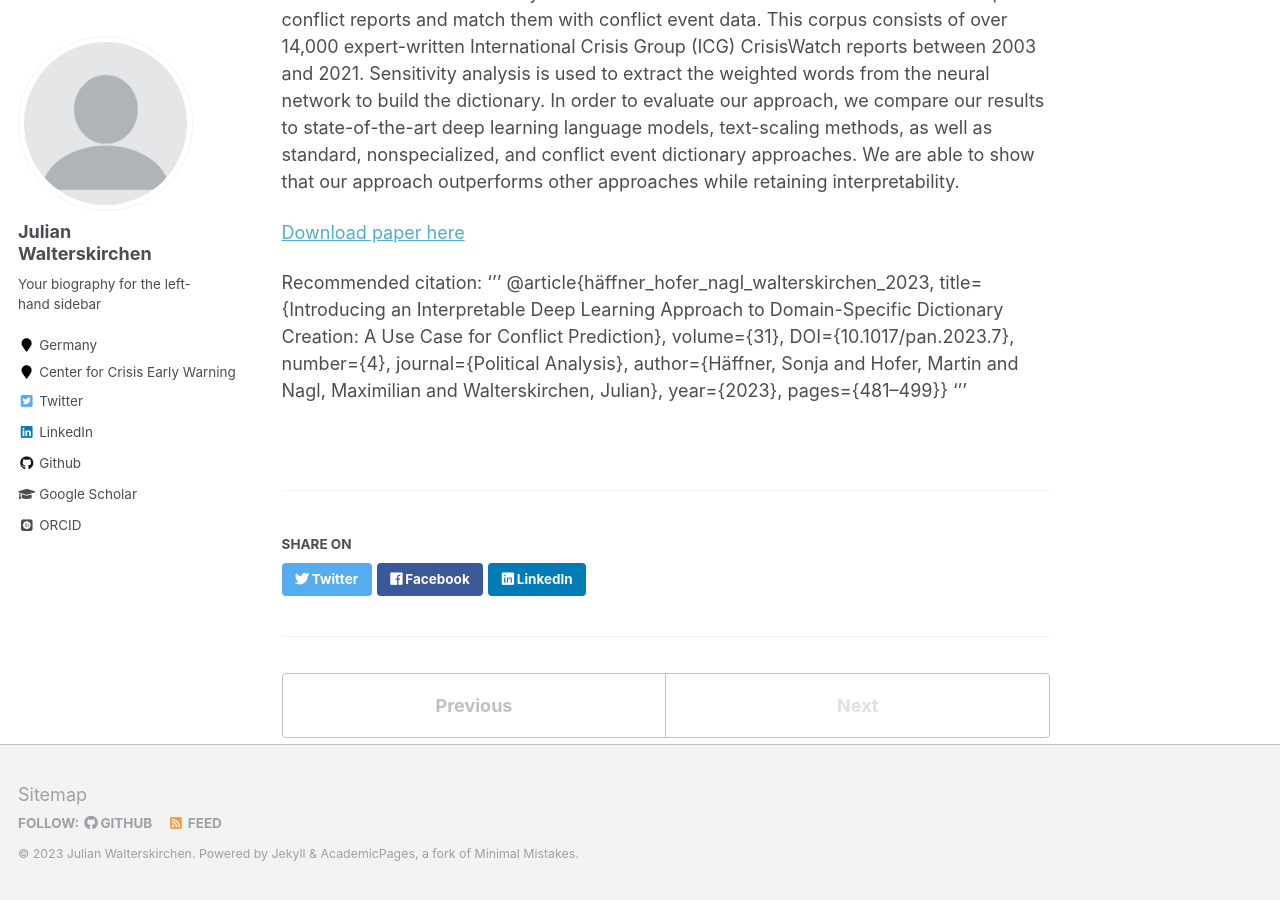
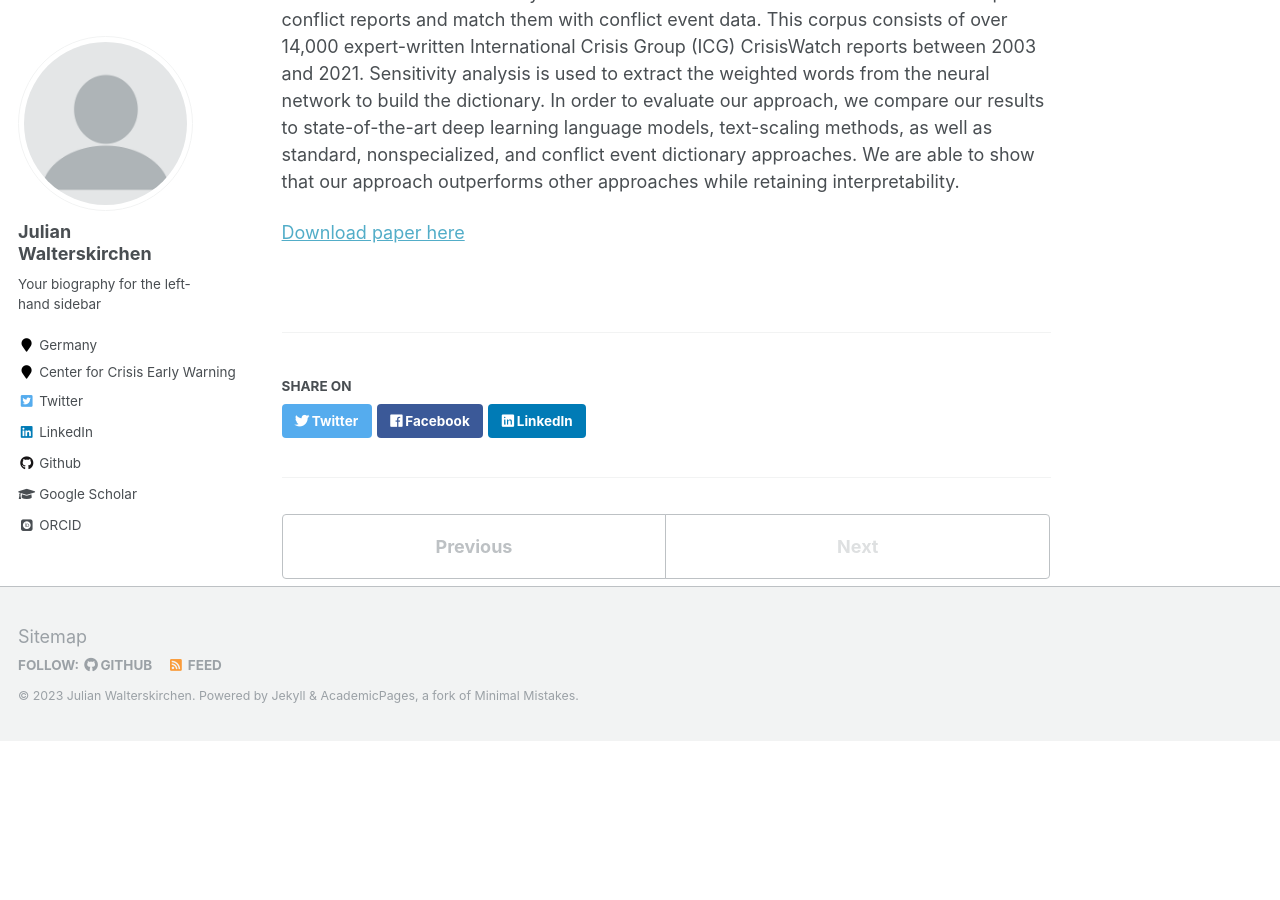
Before and after one commit to jwalterskirchen/jwalterskirchen.github.io, a Jekyll site: the page built from _publications/2023-03-22-ocodi.md, in a window 1280 px wide and 900 px high, scrolled down 612 px. Built offline with Jekyll 4.4.1, drawn with Linux system fonts in a browser that asks for light colours; some web fonts are replaced; after the commit the page ends 1353 px from its top, so only the background shows below that.

Commit message:
Update 2023-03-22-ocodi.md

```diff
--- a/_publications/2023-03-22-ocodi.md
+++ b/_publications/2023-03-22-ocodi.md
@@ -11,8 +11,3 @@ citation: 'Häffner, S., Hofer, M., Nagl, M., & Walterskirchen, J. (2023). Intro
 Abstract: Recent advancements in natural language processing (NLP) methods have significantly improved their performance. However, more complex NLP models are more difficult to interpret and computationally expensive. Therefore, we propose an approach to dictionary creation that carefully balances the trade-off between complexity and interpretability. This approach combines a deep neural network architecture with techniques to improve model explainability to automatically build a domain-specific dictionary. As an illustrative use case of our approach, we create an objective dictionary that can infer conflict intensity from text data. We train the neural networks on a corpus of conflict reports and match them with conflict event data. This corpus consists of over 14,000 expert-written International Crisis Group (ICG) CrisisWatch reports between 2003 and 2021. Sensitivity analysis is used to extract the weighted words from the neural network to build the dictionary. In order to evaluate our approach, we compare our results to state-of-the-art deep learning language models, text-scaling methods, as well as standard, nonspecialized, and conflict event dictionary approaches. We are able to show that our approach outperforms other approaches while retaining interpretability.
 
 [Download paper here](https://doi.org/10.1017/pan.2023.7)
-
-Recommended citation:
-'''
-@article{häffner_hofer_nagl_walterskirchen_2023, title={Introducing an Interpretable Deep Learning Approach to Domain-Specific Dictionary Creation: A Use Case for Conflict Prediction}, volume={31}, DOI={10.1017/pan.2023.7}, number={4}, journal={Political Analysis}, author={Häffner, Sonja and Hofer, Martin and Nagl, Maximilian and Walterskirchen, Julian}, year={2023}, pages={481–499}}
-'''
```
